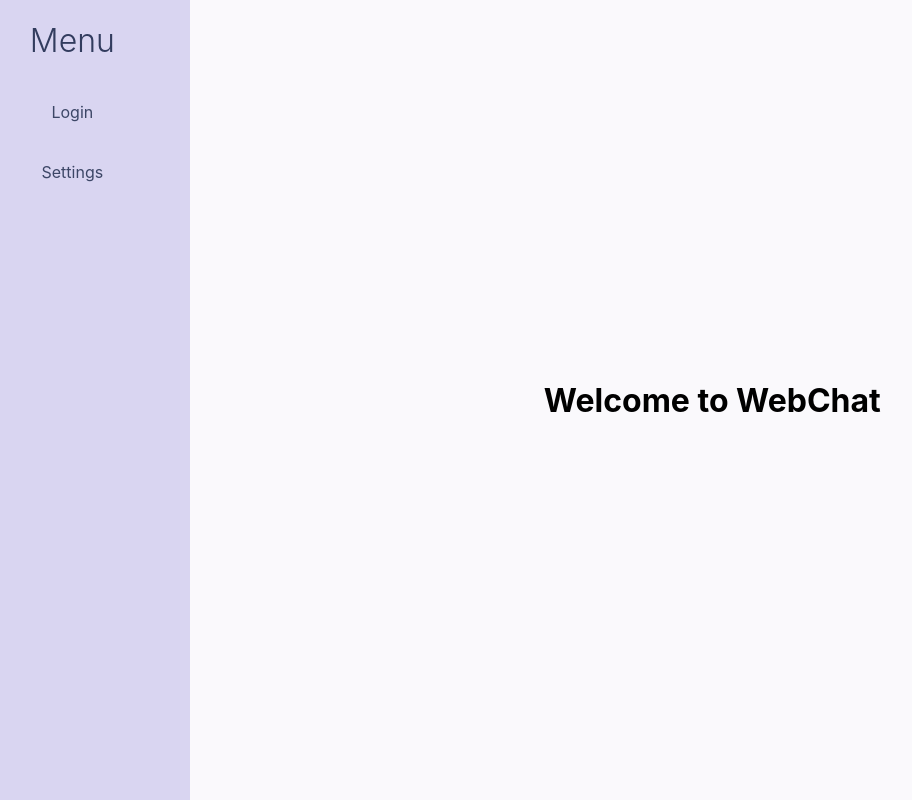
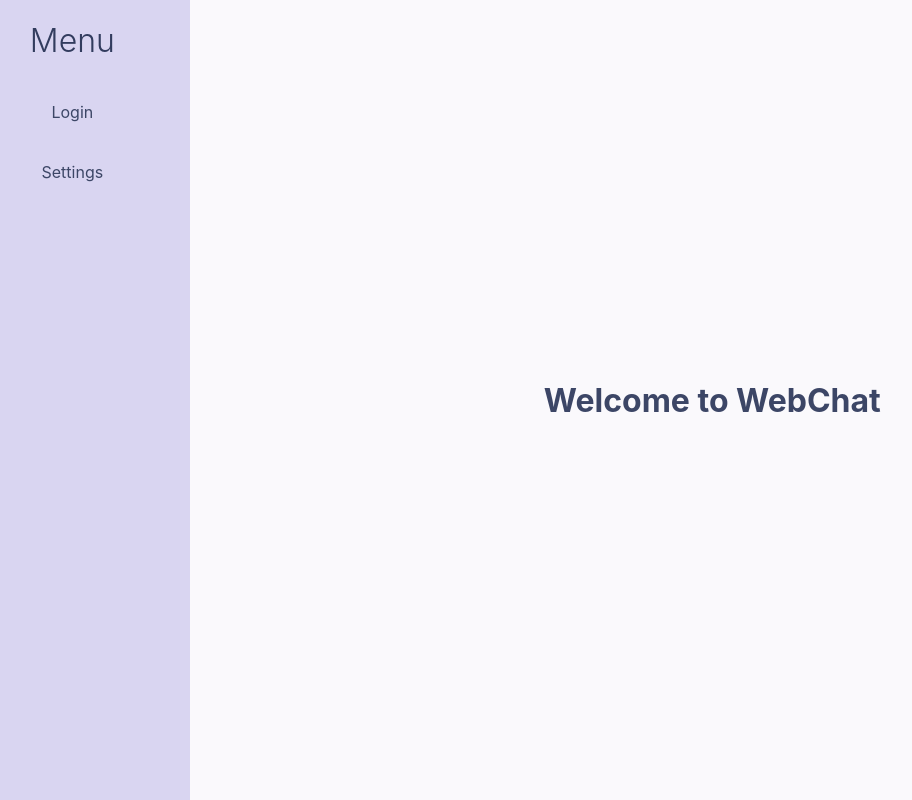
Before and after one commit to yskrypnyk/chat-front, a React (Create React App) app: page / in a window 1280 px wide. Shown: the whole page, without its empty margins (45-957 px from the left). Built offline with nearby package versions, Linux system fonts and the light colour scheme.

Commit message:
feat: dark theme

```diff
--- a/src/containers/base/PageNotFound.js
+++ b/src/containers/base/PageNotFound.js
@@ -1,6 +1,10 @@
 import React from "react";
+import {useSelector} from "react-redux";
 
 const PageNotFound = (props) => {
+
+    const theme = useSelector(state => state.theme);
+
     return (
         <div style={{
             display:"flex",
@@ -9,8 +13,7 @@ const PageNotFound = (props) => {
             width:"87%",
             flexDirection:"column"
         }}>
-            <h2>404! Sorry, this page does not seem to exist</h2>
-            <a style={{borderRadius: "25px"}} href={"/"}>Back</a>
+            <h2 className={theme.siteTheme+"-text"}>404! Sorry, this page does not seem to exist</h2>
         </div>
 
     )
--- a/src/containers/containers/Chat.js
+++ b/src/containers/containers/Chat.js
@@ -81,6 +81,7 @@ const Chat = (props) => {
     }
 
     function subscribeToChat(chat) {
+        setMessages([])
         setCurrentChat({id: chat.id, name: chat.name})
         ws.socketSend('chat/subscribe-chat', {'chat_id': chat.id});
         getChatData(chat.id)
@@ -115,9 +116,10 @@ const Chat = (props) => {
         let chat
         for (let key in chatsArr) {
             chat = chatsArr[key]
+            let currentChat = chat
             divArr.push(
                 <div className={'chatElement box-shadow '+theme.siteTheme}
-                     onClick={() => subscribeToChat(chat)}
+                     onClick={() => subscribeToChat(currentChat)}
                 >
                     <div><p>{chat.name}</p></div>
                 </div>
--- a/src/containers/containers/Login.js
+++ b/src/containers/containers/Login.js
@@ -8,6 +8,7 @@ import {Link, Redirect} from "react-router-dom";
 const Login = (props) => {
 
     const api = useSelector(state => state.api);
+    const theme = useSelector(state => state.theme);
     const dispatch = useDispatch();
 
     const [username, setUsername] = useState("")
@@ -109,7 +110,7 @@ const Login = (props) => {
                 alignItems:"center",
                 width:"87%"
             }}>
-                <h1>Login</h1>
+                <h1 className={theme.siteTheme+"-text"}>Login</h1>
 
                 <div className={'loginForm'}>
                     <input
--- a/src/containers/containers/Main.js
+++ b/src/containers/containers/Main.js
@@ -1,6 +1,8 @@
 import React from "react";
+import {useSelector} from "react-redux";
 
 const Main = (props) => {
+    const theme = useSelector(state => state.theme);
     return (
         <div style={{
             display:"flex",
@@ -8,7 +10,7 @@ const Main = (props) => {
             alignItems:"center",
             width:"87%"
         }}>
-            <h1>
+            <h1 className={theme.siteTheme+"-text"}>
                 Welcome to WebChat
             </h1>
         </div>
--- a/src/containers/containers/Register.js
+++ b/src/containers/containers/Register.js
@@ -8,6 +8,7 @@ import {Link, Redirect} from "react-router-dom";
 const Register = (props) => {
 
     const api = useSelector(state => state.api);
+    const theme = useSelector(state => state.theme);
     const dispatch = useDispatch();
 
     const [username, setUsername] = useState("")
@@ -55,7 +56,7 @@ const Register = (props) => {
                 alignItems:"center",
                 width:"87%"
             }}>
-                <h1>Register</h1>
+                <h1 className={theme.siteTheme+"-text"}>Register</h1>
 
                 <div className={'loginForm'}>
                     <input
--- a/src/index.css
+++ b/src/index.css
@@ -8,6 +8,7 @@ body {
   -webkit-font-smoothing: antialiased;
   -moz-osx-font-smoothing: grayscale;
   overflow-x: hidden;
+  overflow-y: hidden;
 }
 
 code {
@@ -29,6 +30,14 @@ code {
 }
 .dark-body {
   background: #1e2738;
+}
+
+.light-text{
+  color: #3c4666;
+}
+
+.dark-text{
+  color: #ebebeb;
 }
 
 /*CHAT*/
@@ -97,7 +106,7 @@ code {
 }
 
 .chatWindow{
-  width: 100%;
+  width: 960px;
   display: flex;
   flex-direction: column;
   align-items: center;
--- a/src/redux/reducers/api.js
+++ b/src/redux/reducers/api.js
@@ -1,5 +1,5 @@
 import {SET_AUTH_TOKENS, SET_AUTH_TYPE, SET_USER_ID, SET_USER_NAME} from "../actions/actionTypes";
-const IS_DEV = false;
+const IS_DEV = true;
 let startAddress = 'https://';
 let cleanAddress = '';
 let socketAddress = '';
```
